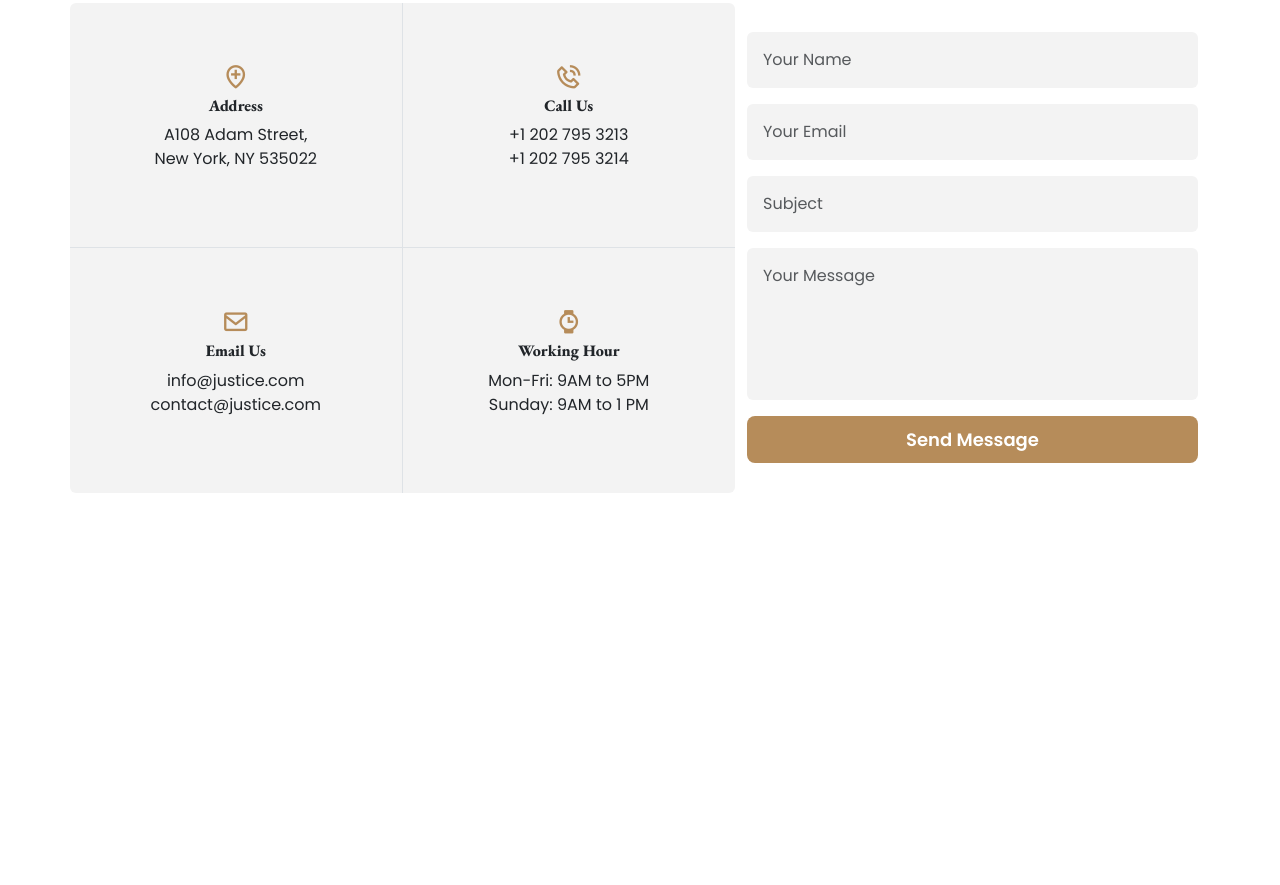
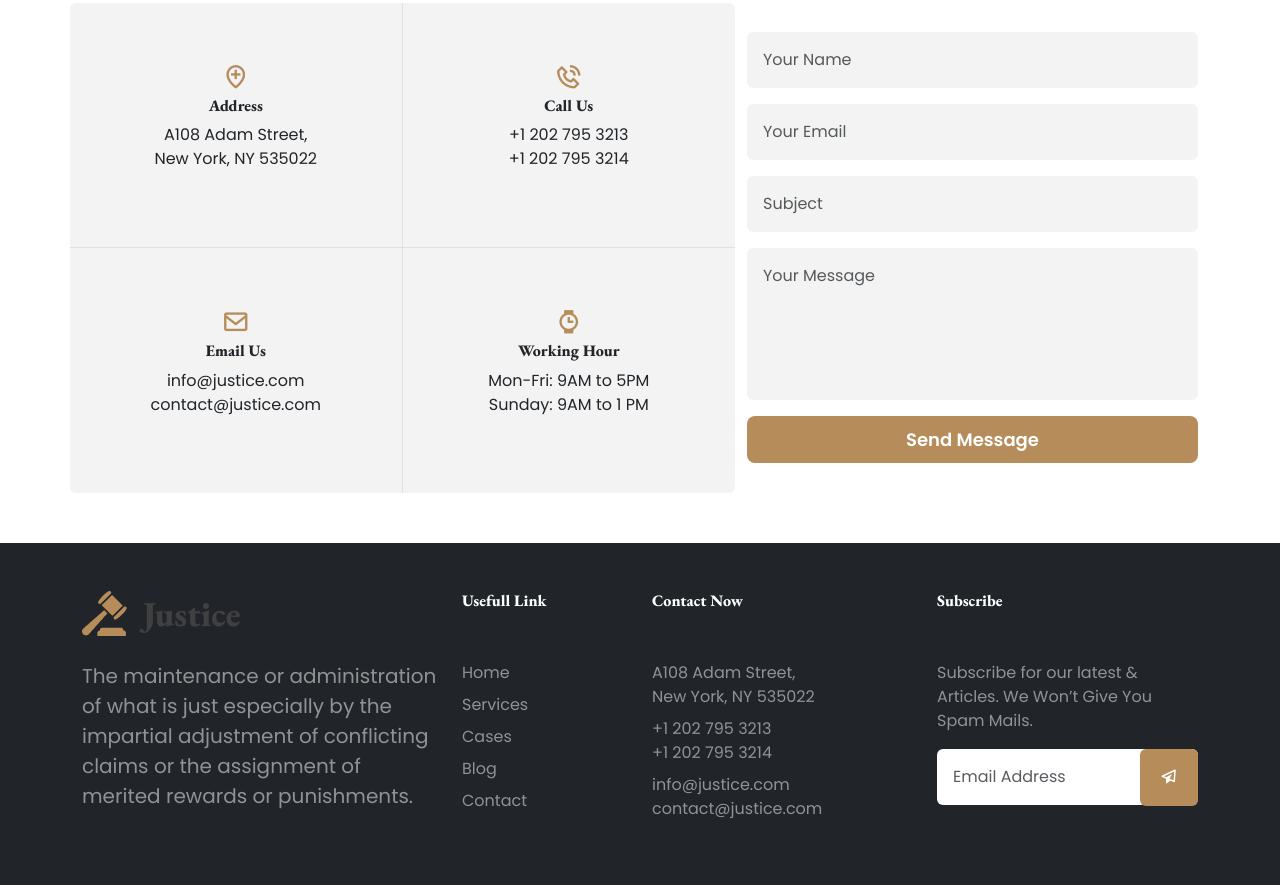
Before and after one commit to khalidccnu/justice, a plain HTML site: page index.html in a window 1280 px wide. Shown: the part 3588-4473 px from the top of the page. Before the commit the page ends 4131 px from the top, so only its background shows below. Drawn offline with nearby package versions, Linux system fonts and the light colour scheme.

Commit message:
Add Footer

```diff
--- a/asset/css/style.css
+++ b/asset/css/style.css
@@ -23,7 +23,7 @@ section {
     color: #707070;
 }
 
-h3, .card-title, .tm-title, .cm-accordion-header, .ct-box-title {
+h3, .card-title, .tm-title, .cm-accordion-header, .ct-box-title, .ft-title {
     font-family: "EB Garamond", serif;
     font-weight: 800;
 }
@@ -163,6 +163,17 @@ h3, .card-title, .tm-title, .cm-accordion-header, .ct-box-title {
     resize: none;
 }
 
+/* ===== Footer ===== */
+.ft-list a:hover {
+    color: rgba(182, 140, 90, 1) !important;
+}
+
+.ft-list .btn-deer {
+    padding-top: 13px;
+    padding-bottom: 13px;
+    border-radius: 0.375rem;
+}
+
 /* ===== Media Query ===== */
 @media screen and (min-width: 992px) {
     /* ===== Practice ===== */
@@ -189,6 +200,11 @@ h3, .card-title, .tm-title, .cm-accordion-header, .ct-box-title {
         border-right: transparent !important;
         border-bottom: transparent !important;
     }
+
+    /* ===== Footer ===== */
+    .ft-list {
+        margin-top: 51px !important;
+    }
 }
 
 @media screen and (min-width: 768px) {
--- a/index.html
+++ b/index.html
@@ -351,6 +351,49 @@
     </div>
 </section>
 
+<!-- Footer -->
+<footer class="mt-auto bg-dark py-5">
+    <div class="container">
+        <div class="row gap-3 gap-lg-0">
+            <div class="col-12 col-lg-4">
+                <img class="img-fluid" src="./asset/img/lg-justice.png" alt="justice logo">
+                <p class="lead text-white-50 mt-4">The maintenance or administration of what is just especially by the impartial adjustment of conflicting claims or the assignment of merited rewards or punishments.</p>
+            </div>
+            <div class="col-12 col-md-2">
+                <h6 class="ft-title text-white">Usefull Link</h6>
+                <ul class="ft-list list-unstyled mt-3 d-flex flex-column gap-2">
+                    <li><a class="text-white-50 text-decoration-none" href="#">Home</a></li>
+                    <li><a class="text-white-50 text-decoration-none" href="#">Services</a></li>
+                    <li><a class="text-white-50 text-decoration-none" href="#">Cases</a></li>
+                    <li><a class="text-white-50 text-decoration-none" href="#">Blog</a></li>
+                    <li><a class="text-white-50 text-decoration-none" href="#">Contact</a></li>
+                </ul>
+            </div>
+            <div class="col-12 col-md-4 col-lg-3">
+                <h6 class="ft-title text-white">Contact Now</h6>
+                <ul class="ft-list list-unstyled mt-3 d-flex flex-column gap-2 text-white-50">
+                    <li>A108 Adam Street, <br> New York, NY 535022</li>
+                    <li><a class="text-white-50 text-decoration-none" href="tel:+12027953213">+1 202 795 3213</a> <br> <a class="text-white-50 text-decoration-none" href="tel:+12027953214">+1 202 795 3214</a></li>
+                    <li><a class="text-white-50 text-decoration-none" href="mailto:info@justice.com">info@justice.com</a> <br> <a class="text-white-50 text-decoration-none" href="mailto:contact@justice.com">contact@justice.com</a></li>
+                </ul>
+            </div>
+            <div class="col-12 col-md-5 col-lg-3">
+                <h6 class="ft-title text-white">Subscribe</h6>
+                <div class="ft-list mt-3">
+                    <p class="text-white-50">Subscribe for our latest & Articles. We Won’t Give You Spam Mails.</p>
+                    <form action="#" method="post" class="position-relative">
+                        <label class="form-label visually-hidden" for="sc-email">Email</label>
+                        <input class="form-control border-0 p-3" id="sc-email" name="sc-email" type="email" placeholder="Email Address" required>
+                        <button class="btn btn-deer position-absolute top-0 end-0" type="submit">
+                            <i class="bx bx-paper-plane"></i>
+                        </button>
+                    </form>
+                </div>
+            </div>
+        </div>
+    </div>
+</footer>
+
 <!-- Bootstrap JS -->
 <script src="https://cdn.jsdelivr.net/npm/bootstrap@5.3.0-alpha1/dist/js/bootstrap.bundle.min.js" integrity="sha384-w76AqPfDkMBDXo30jS1Sgez6pr3x5MlQ1ZAGC+nuZB+EYdgRZgiwxhTBTkF7CXvN" crossorigin="anonymous"></script>
 </body>
```
